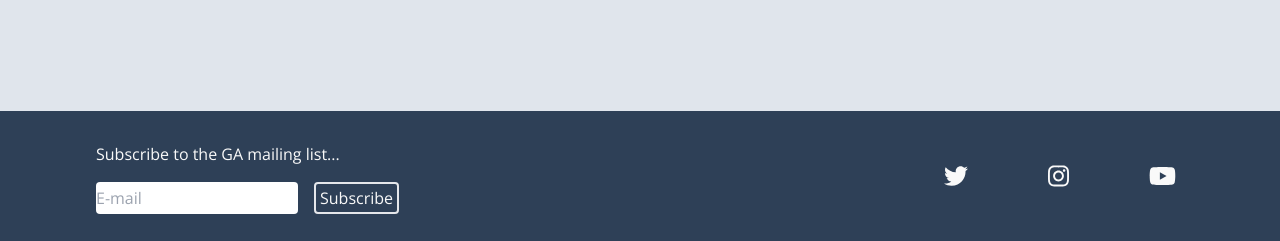
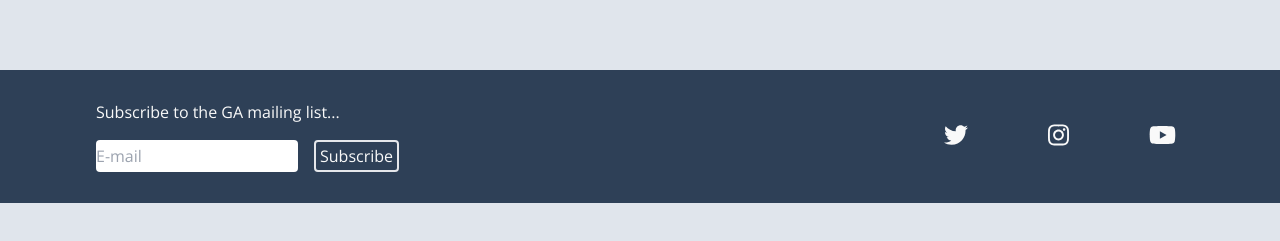
Before and after one commit to jacoberick/blog-app, a Next.js app: page / in a window 1280 px wide. Shown: the part 597-838 px from the top of the page. After the commit the page ends 800 px from the top, so only its background shows below. Built offline with nearby package versions, Linux system fonts and the light colour scheme; no server answers; the database is empty.

Commit message:
footer fix for large screens

```diff
--- a/components/footer.js
+++ b/components/footer.js
@@ -6,7 +6,7 @@ const hoverHighlight = "hover:text-highlight transition duration-200";
 
 const Footer = ({}) => {
   return (
-    <div className="font-body h-1/6 bg-main flex text-white px-24">
+    <div className="font-body h-1/6 bg-main flex text-white px-24 absolute w-full bottom-0">
       <footer className="flex justify-between w-full items-center">
         <div id="emailSubSection">
           <p className="mb-4">Subscribe to the GA mailing list...</p>
```
